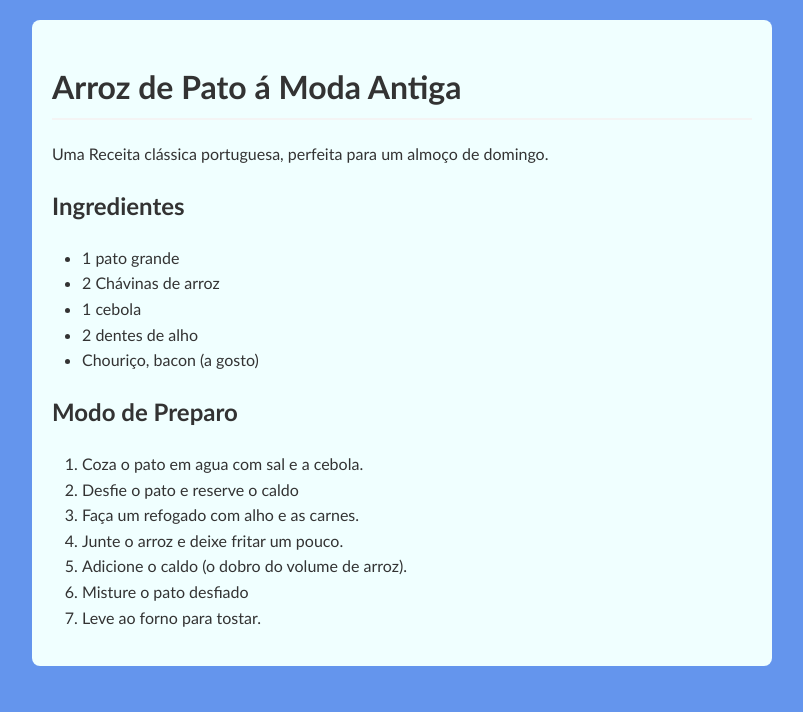
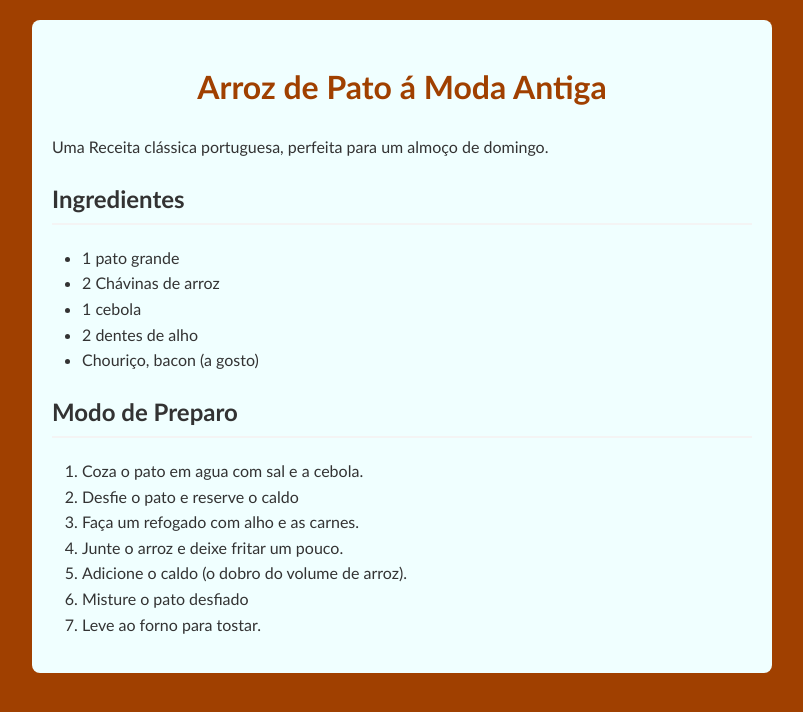
Before and after one commit to tiagodearaujo13-lab/Meu-primeiro-projeto, a plain HTML site: page index.html in a window 1280 px wide. Shown: the whole page, without its empty margins (238-1041 px from the left). Drawn offline with Linux system fonts and the light colour scheme.

Commit message:
Estilizei a pagina de receita com CSS

```diff
--- a/style.css
+++ b/style.css
@@ -1,7 +1,7 @@
 body {
     font-family: 'Trebuchet MS', 'Lucida Sans Unicode', 'Lucida Grande', 'Lucida Sans', Arial, sans-serif, sans-serif;
     line-height: 1.6;
-    background-color: cornflowerblue;
+    background-color: #a04000;
     color: #333;
 }
 
@@ -15,6 +15,11 @@ main {
 }
 
 h1 {
+    color: #a04000;
+    text-align: center;
+}
+
+h2 {
     color: #333;
     border-bottom: 2px solid #f4f4f4;
     padding-bottom: 5px;
```
